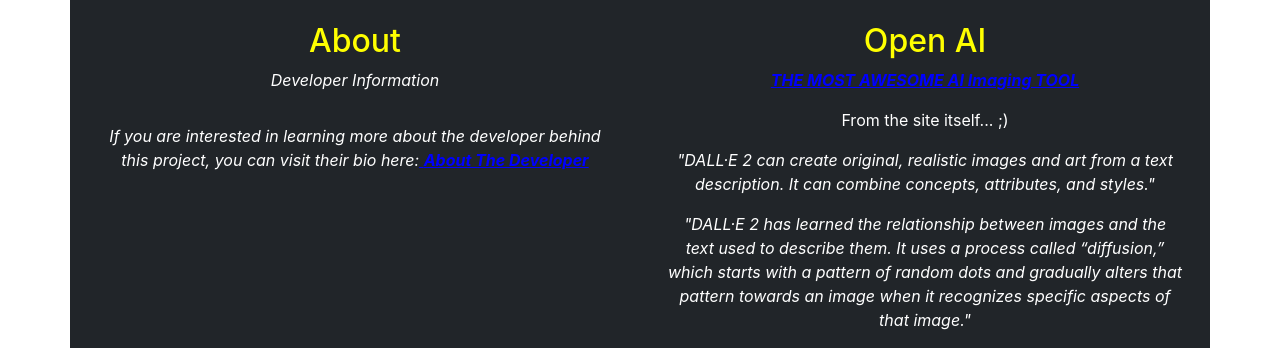
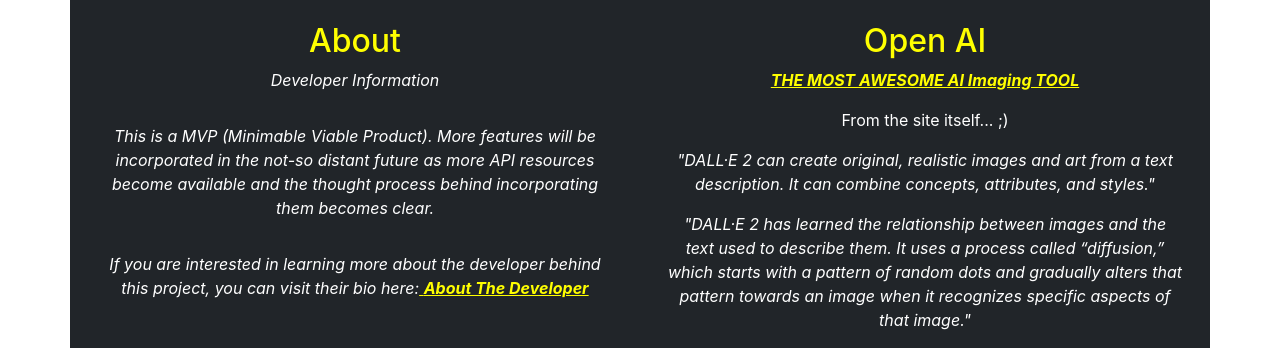
Before and after one commit to CodingAbdullah/DALLE2-Bestie, a React (Create React App) app in the folder LOCAL_DEV_ENV/frontend/: page /about in a window 1280 px wide. Shown: the part 122-470 px from the top of the page. Built offline with nearby package versions, Linux system fonts and the light colour scheme.

Commit message:
Adding link changes and a paragraph to About

```diff
--- a/LOCAL_DEV_ENV/frontend/src/Components/AboutPage/AboutPage.jsx
+++ b/LOCAL_DEV_ENV/frontend/src/Components/AboutPage/AboutPage.jsx
@@ -11,6 +11,7 @@
                         <div className='d-flex-col text-white px-3 py-5'>
                                 <h2 style={ styles.about_heading }>About</h2>
                                 <p style={ styles.developer_paragraph }>Developer Information</p>
+                                <p style={ styles.about_paragraph }>This is a MVP (Minimable Viable Product). More features will be incorporated in the not-so distant future as more API resources become available and the thought process behind incorporating them becomes clear.</p>
                                 <p style={ styles.about_paragraph }>If you are interested in learning more about the developer behind this project, you can visit their bio here:
                                     <a style={ styles.developer_link } href="https://kingabdul.eth.xyz/" target="_blank" rel="noreferrer"> <b>About The Developer</b></a>
                                 </p>
--- a/LOCAL_DEV_ENV/frontend/src/Components/HomePage/HomePage.jsx
+++ b/LOCAL_DEV_ENV/frontend/src/Components/HomePage/HomePage.jsx
@@ -22,7 +22,7 @@
                                 <p className="p-3" style={ styles['home-description-paragraph'] }>
                                     Describe, in your own words, what type of art you are looking for, the size you desire, and this site will
                                     have it automatically generated for you! Powered by the usual, React.js library and the creative ingenuity, <b><a target="_blank" rel="noreferrer" style={ styles['paragraph-link'] } href="https://openai.com/dall-e-2/">DALL·E 2</a></b> is your friend and it will do most of the heavy lifting, this site is just a faciliator.</p>
-                                <p style={ styles['home-description-paragraph'] }>It would be cringe as a dev, to be taking <b>ALL</b> the credit for it. So what are you waitin' for? Search away!</p>
+                                <p style={ styles['home-description-paragraph'] }>It would be cringe as a dev, to be taking <b style={ styles['paragraph-link'] }>ALL</b> the credit for it. So what are you waitin' for? Search away!</p>
                                 {
                                     userSelector === null ?
                                         <>
--- a/LOCAL_DEV_ENV/frontend/src/css/AboutPageCSS.js
+++ b/LOCAL_DEV_ENV/frontend/src/css/AboutPageCSS.js
@@ -13,7 +13,7 @@
         'fontStyle' : 'italic'
     },
     'developer_link' : {
-        'color': 'blue'
+        'color': 'yellow'
     },
     'developer_paragraph' : {
         'fontStyle' : 'italic'
@@ -27,6 +27,6 @@
     'open_ai_link' : {
         'fontStyle' : 'italic',
         'fontWeight' : 'bold',
-        'color' : 'blue'
+        'color' : 'yellow'
     }
 }
--- a/LOCAL_DEV_ENV/frontend/src/css/HomePageCSS.js
+++ b/LOCAL_DEV_ENV/frontend/src/css/HomePageCSS.js
@@ -13,7 +13,7 @@
         'fontStyle' : 'italic'
     },
     "paragraph-link" : {
-        'color' : 'blue'
+        'color' : 'yellow'
     },
     "AI-ART-Title" : {
         "marginTop" : '3rem',
--- a/LOCAL_DEV_ENV/frontend/src/css/LoginPageCSS.js
+++ b/LOCAL_DEV_ENV/frontend/src/css/LoginPageCSS.js
@@ -22,6 +22,9 @@
         "width" : '50%',
         'marginBottom' : '1rem'
     },
+    "password_link" : {
+        "color" : 'yellow'
+    },
     "login_heading" : {
         'color' : 'yellow'
     },
```
